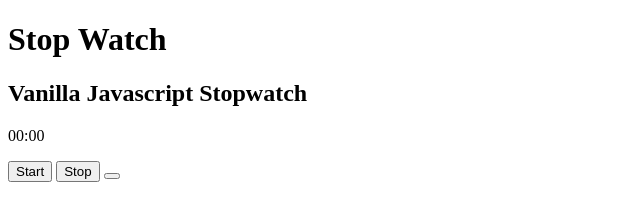
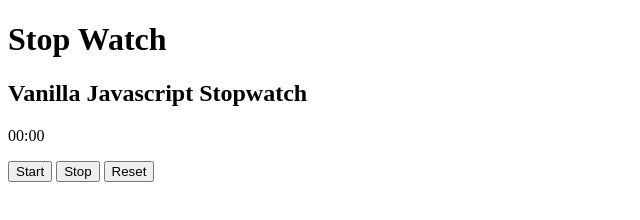
Before and after one commit to Gazdag99/stop-watch, a plain HTML site: page index.html in a window 1280 px wide. Shown: the whole page, without its empty margins (0-640 px from the left). Drawn offline with Linux system fonts and the light colour scheme.

Commit message:
HTML Error Fixed

```diff
--- a/index.html
+++ b/index.html
@@ -15,7 +15,7 @@
         <p><span id="seconds">00</span><span>:</span><span id="tens">00</span></p>
         <button id="btns-tart">Start</button>
         <button id="btn-stop">Stop</button>
-        <button id="btn-reset"></button>
+        <button id="btn-reset">Reset</button>
     </div>
 </body>
 </html>
```
